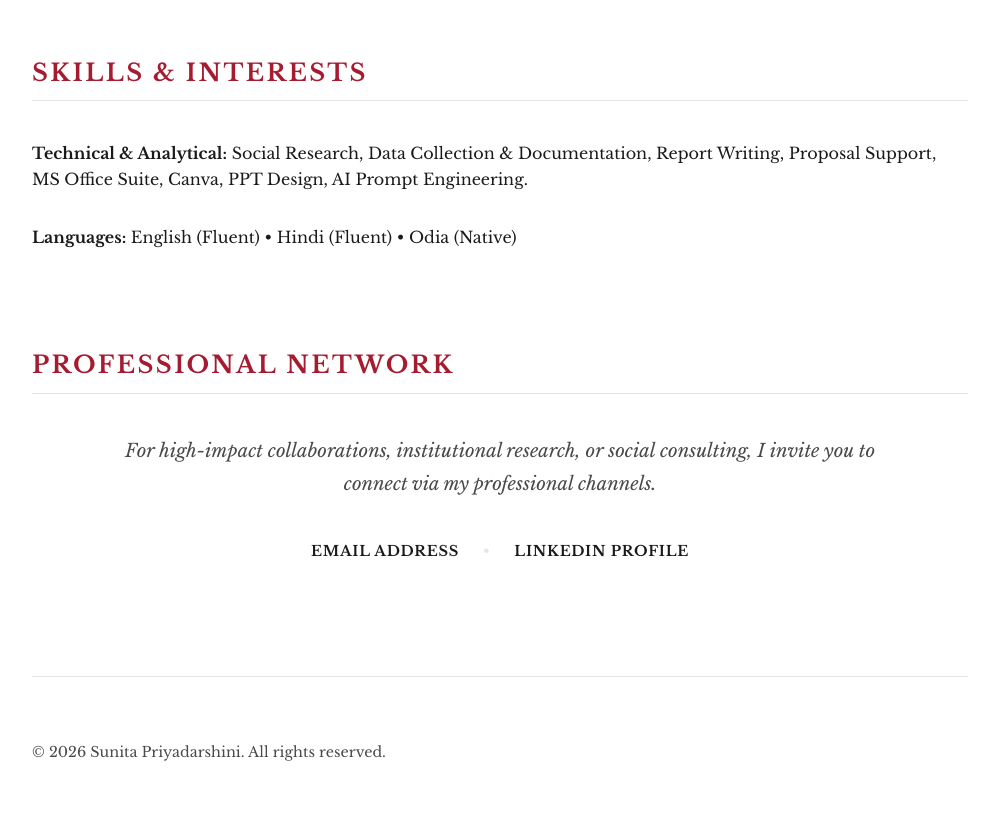
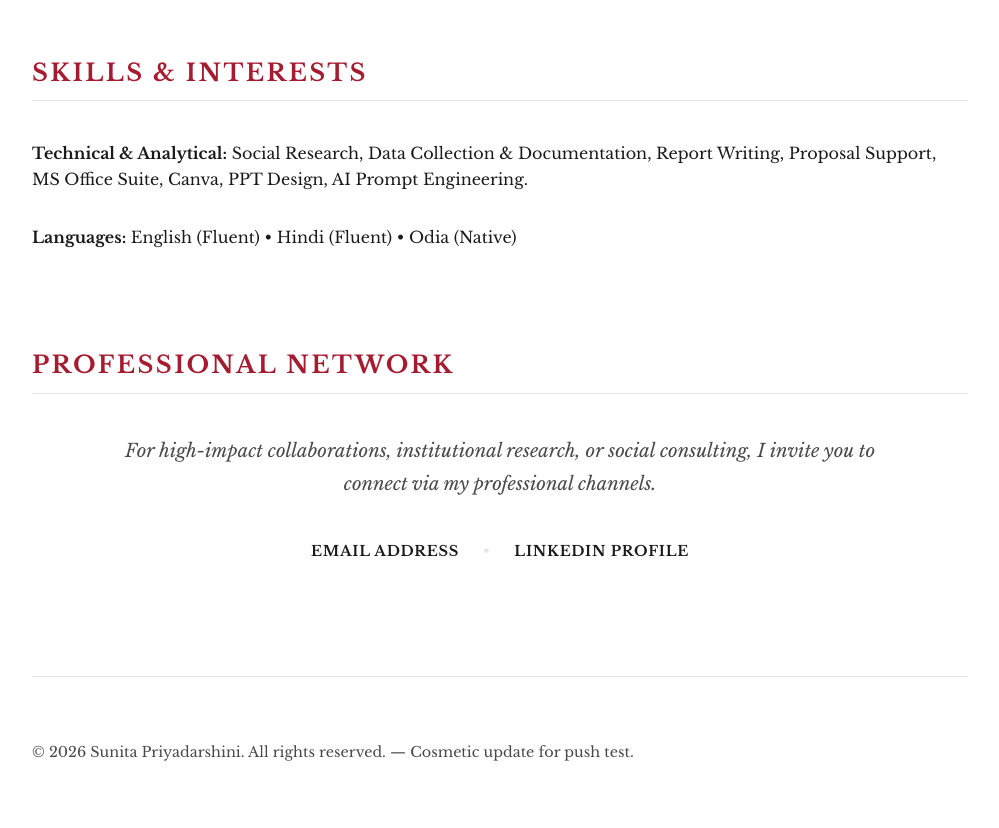
Before and after one commit to priyadarshinisunita/priyadarshinisunita.github.io, a plain HTML site: page index.html in a window 1280 px wide. Shown: the part 2806-3634 px from the top of the page, without its empty margins (140-1139 px from the left). Drawn offline with nearby package versions, Linux system fonts and the light colour scheme.

Commit message:
chore: cosmetic footer update for push test

```diff
--- a/index.html
+++ b/index.html
@@ -196,7 +196,7 @@
     </main>
 
     <footer>
-        <p>&copy; 2026 Sunita Priyadarshini. All rights reserved.</p>
+        <p>&copy; 2026 Sunita Priyadarshini. All rights reserved. — Cosmetic update for push test.</p>
     </footer>
 
     <script src="script.js"></script>
```
